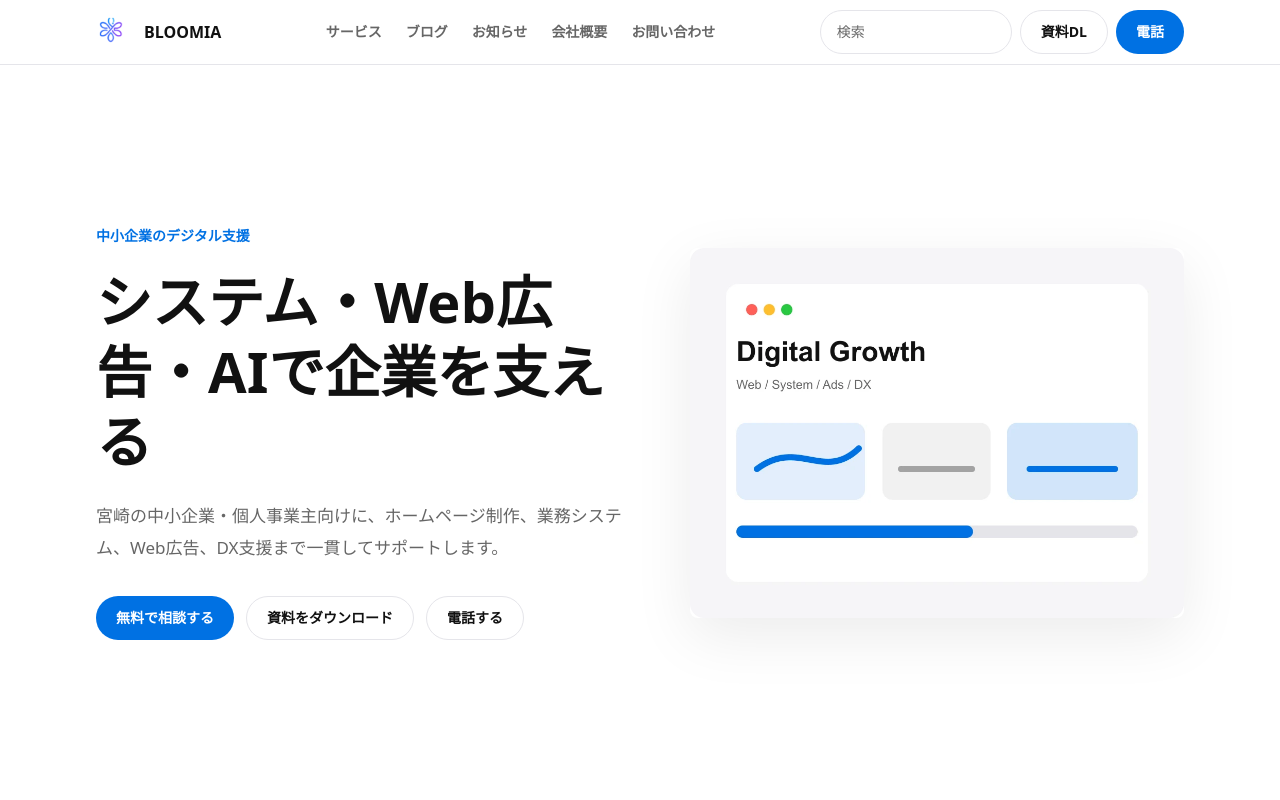
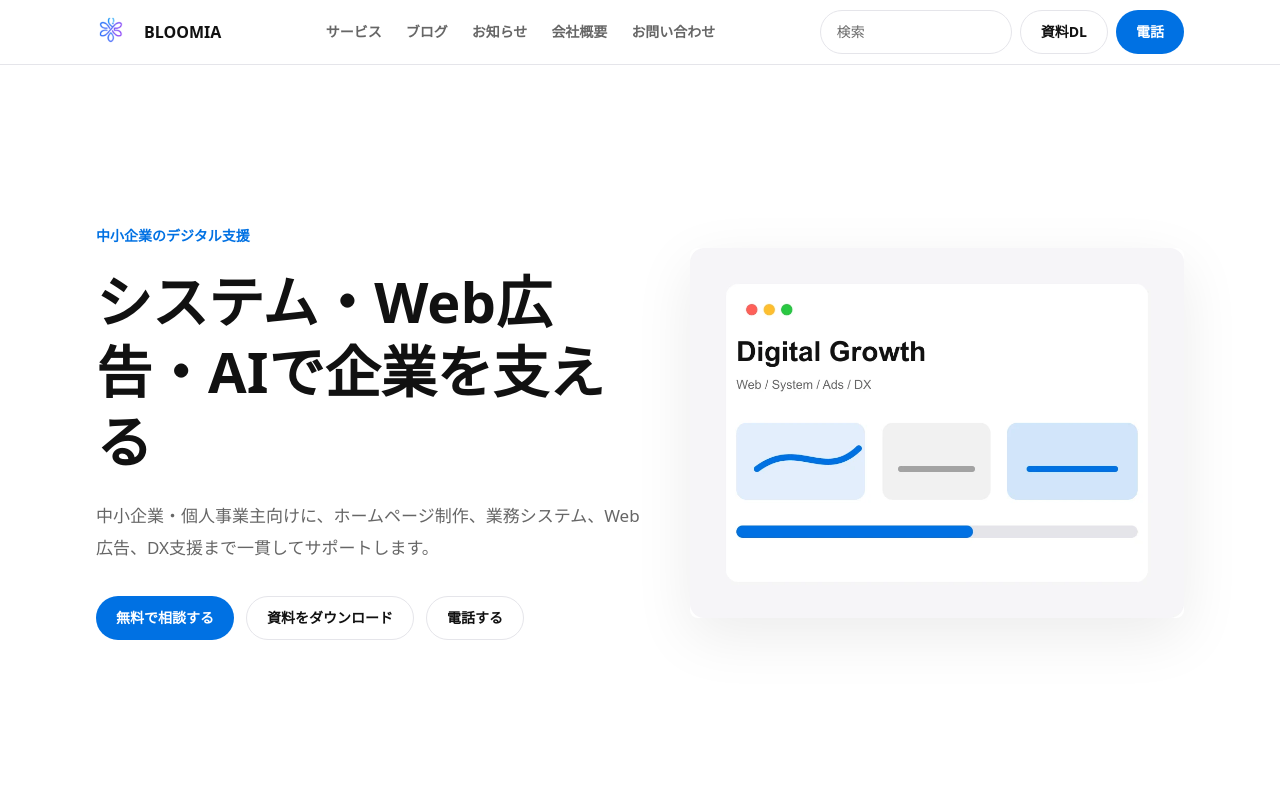
Before and after one commit to iwamitsuco/officialSite, a Next.js app: page / in a window 1280 px wide. Shown: the top 800 px of the page. Built offline with nearby package versions, Linux system fonts and the light colour scheme.

Commit message:
Remove Miyazaki qualifier from hero copy

```diff
--- a/app/page.tsx
+++ b/app/page.tsx
@@ -42,7 +42,7 @@ export default function HomePage() {
               システム・Web広告・AIで企業を支える
             </h1>
             <p className="lead mt-6 max-w-2xl">
-              宮崎の中小企業・個人事業主向けに、ホームページ制作、業務システム、Web広告、DX支援まで一貫してサポートします。
+              中小企業・個人事業主向けに、ホームページ制作、業務システム、Web広告、DX支援まで一貫してサポートします。
             </p>
             <div className="mt-8 flex flex-col gap-3 sm:flex-row">
               <Button href="/contact">無料で相談する</Button>
```
